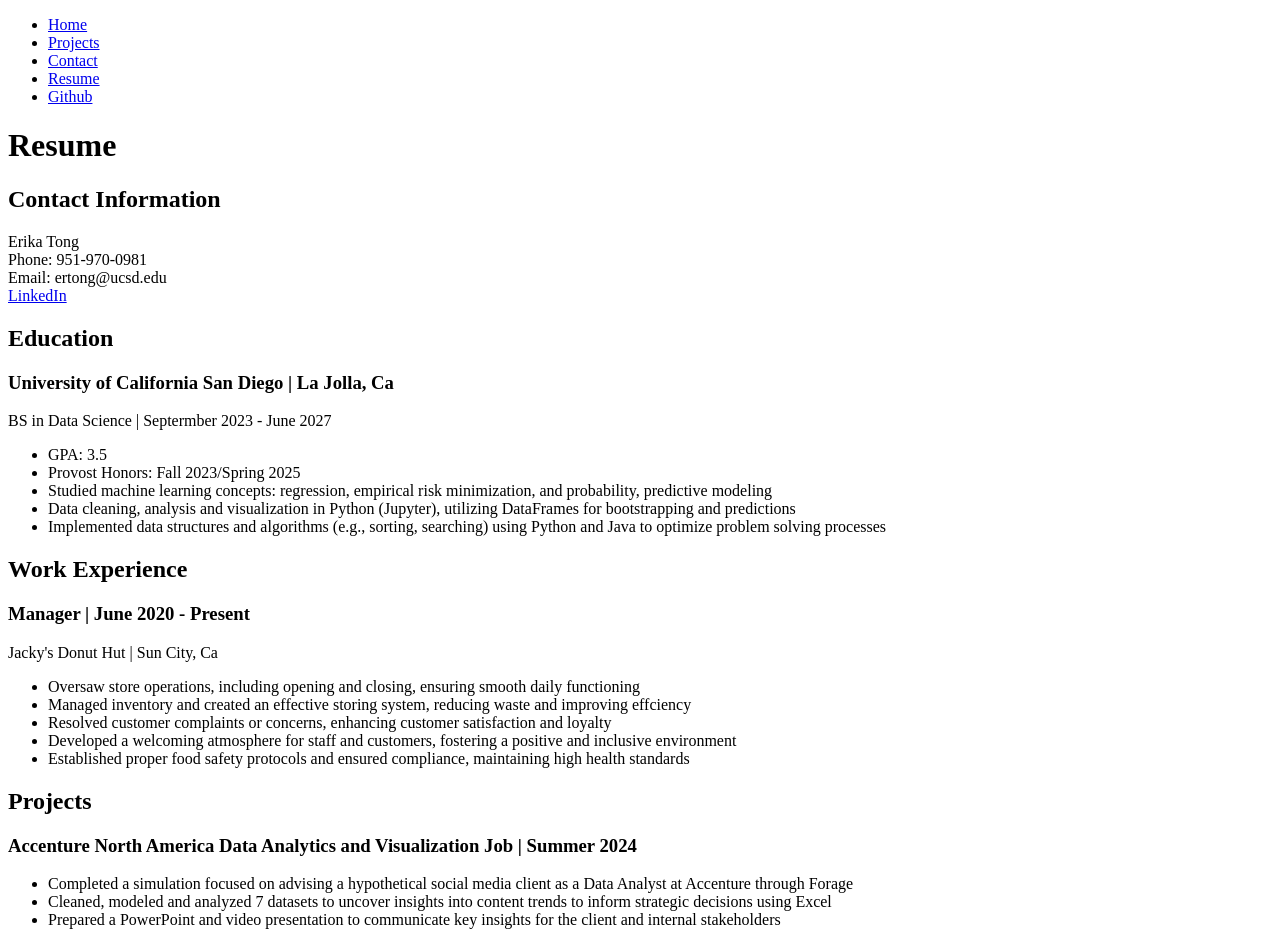
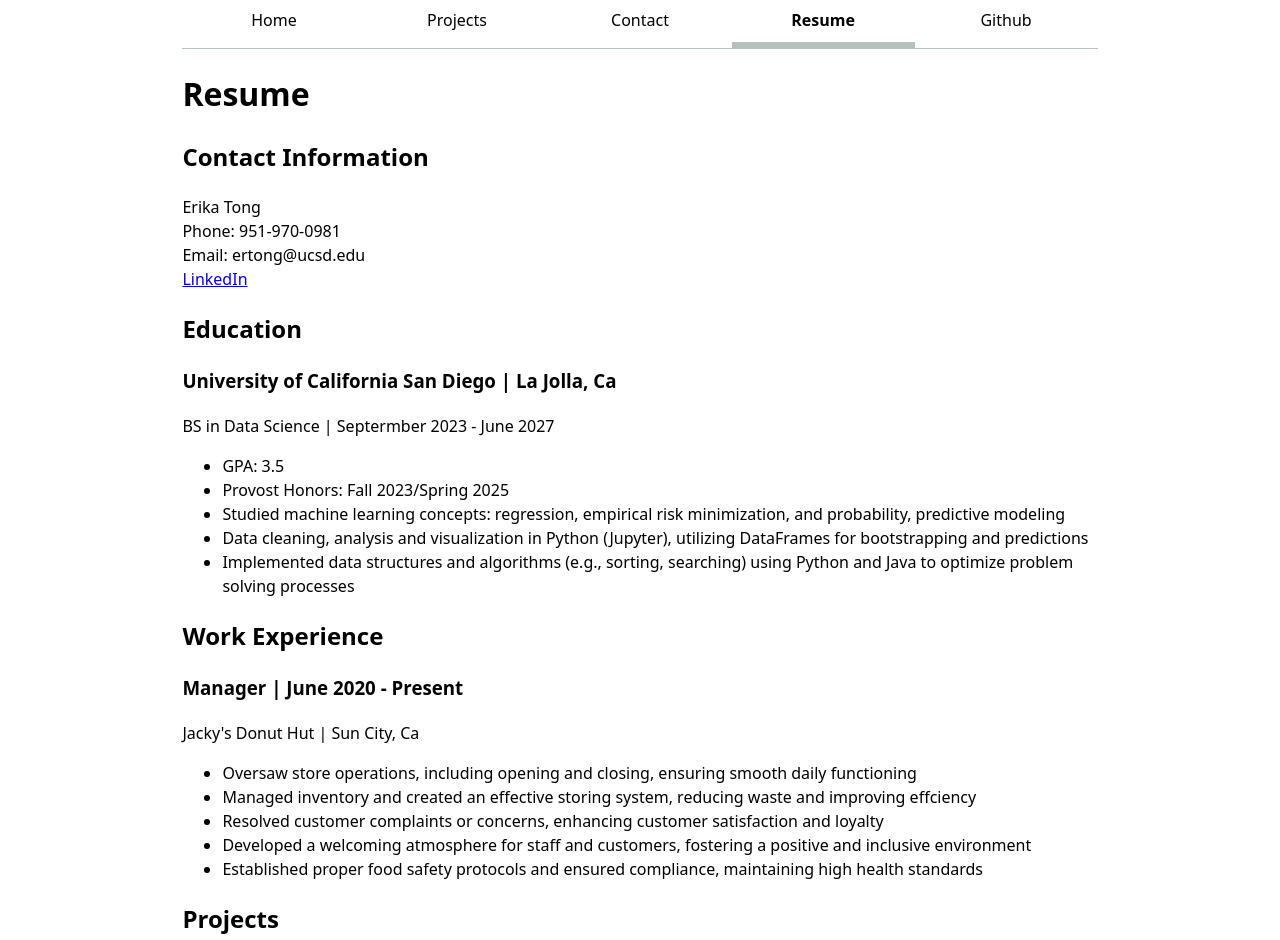
Before and after one commit to erikat21/portfolio, a plain HTML site: page resume/index.html in a window 1280 px wide. Shown: the top 940 px of the page. Drawn offline with Linux system fonts and the light colour scheme.

Commit message:
step 2 done

```diff
--- a/resume/index.html
+++ b/resume/index.html
@@ -4,6 +4,7 @@
     <meta charset="UTF-8">
     <meta name="viewport" content="width=device-width, initial-scale=1.0">
     <title>Erika Tong - Resume</title>
+    <link rel="stylesheet" href="../style.css">
 </head>
 <body>
     <nav>
@@ -11,7 +12,7 @@
             <li><a href="../index.html">Home</a></li>
             <li><a href="../projects/index.html">Projects</a></li>
             <li><a href="../contact/index.html">Contact</a></li>
-            <li><a href="../resume/index.html">Resume</a></li>
+            <li><a href="../resume/index.html" class = "current">Resume</a></li>
             <li><a href="https://github.com/erikat21" target="_blank">Github</a></li>
         </ul>
     </nav>
--- a/style.css
+++ b/style.css
@@ -1,3 +1,9 @@
+:root {
+    --color-accent: oklch(84.449% 0.12834 203.835)
+}
+html {
+    accent-color: var(--color-accent);
+}
 body {
     /* Set line height to 1.5 times the font size and
     use the 0S's UI font as the website font
@@ -7,3 +13,32 @@ body {
     margin: 0 auto;
     padding: 0 20px;
 }
+nav ul {
+    display: flex;
+    list-style: none;
+    margin: 0;
+    padding: 0;
+    border-bottom-width: 1px;
+    border-bottom-style: solid;
+    border-bottom-color: oklch(80% 3% 200);
+}
+nav li {
+    flex: 1;
+}
+nav li a {
+    display: block;
+    text-align: center;
+    text-decoration: none;
+    color: inherit;
+    padding: 0.5em;
+}
+nav li a.current {
+    border-bottom: 0.4em solid oklch(80% 3% 200);
+    padding-bottom: 0.6em;
+    font-weight: bold;
+}
+nav li a:hover {
+    border-bottom: 0.4em solid var(--color-accent);
+    padding-bottom: 0.6em;
+    background-color: oklch(from var(--color-accent) 95% 5% h);
+}
```
Also changed, not shown: contact/index.html (+2 -1 lines), index.html (+1 -1 lines), projects/index.html (+2 -1 lines).
